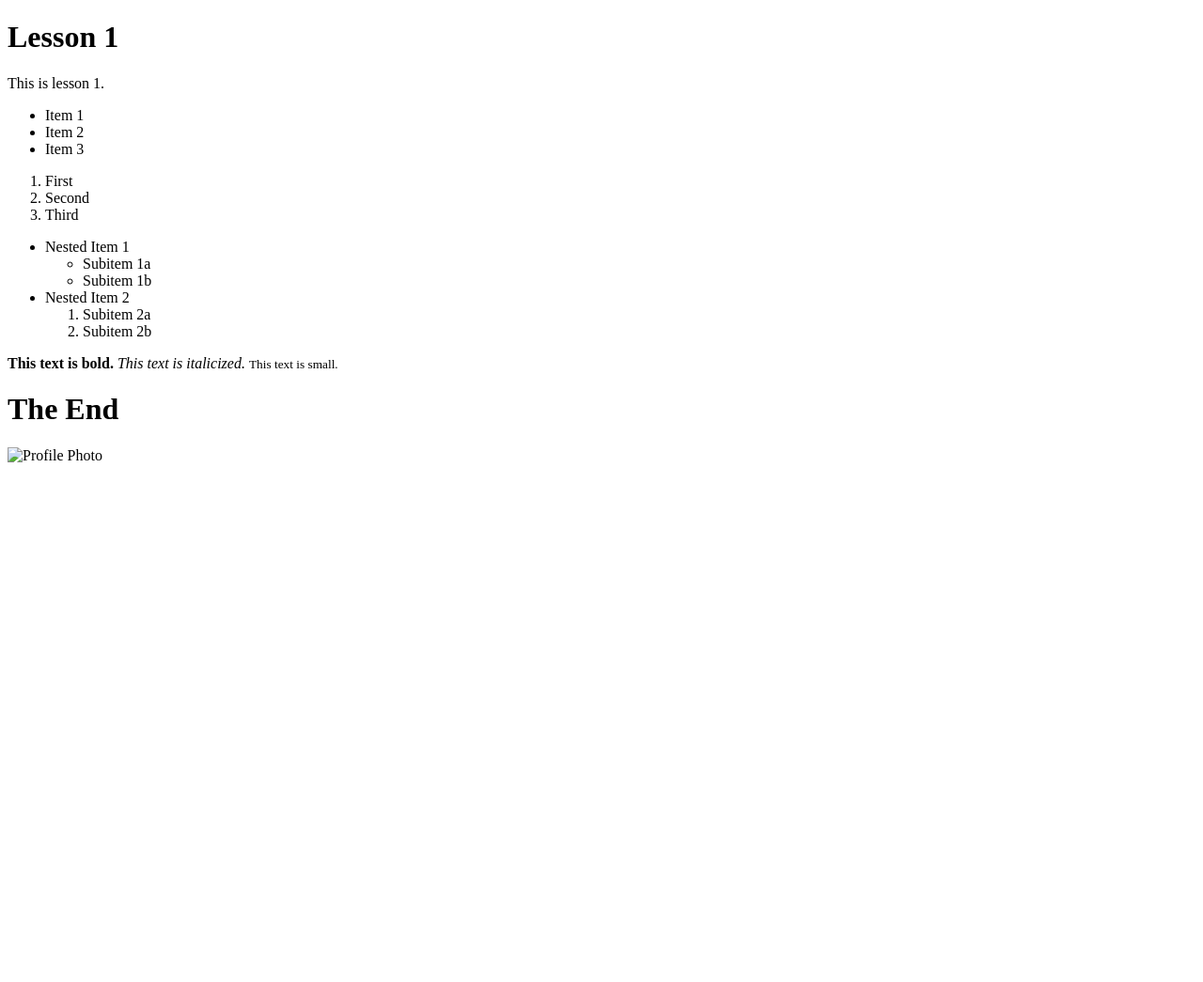
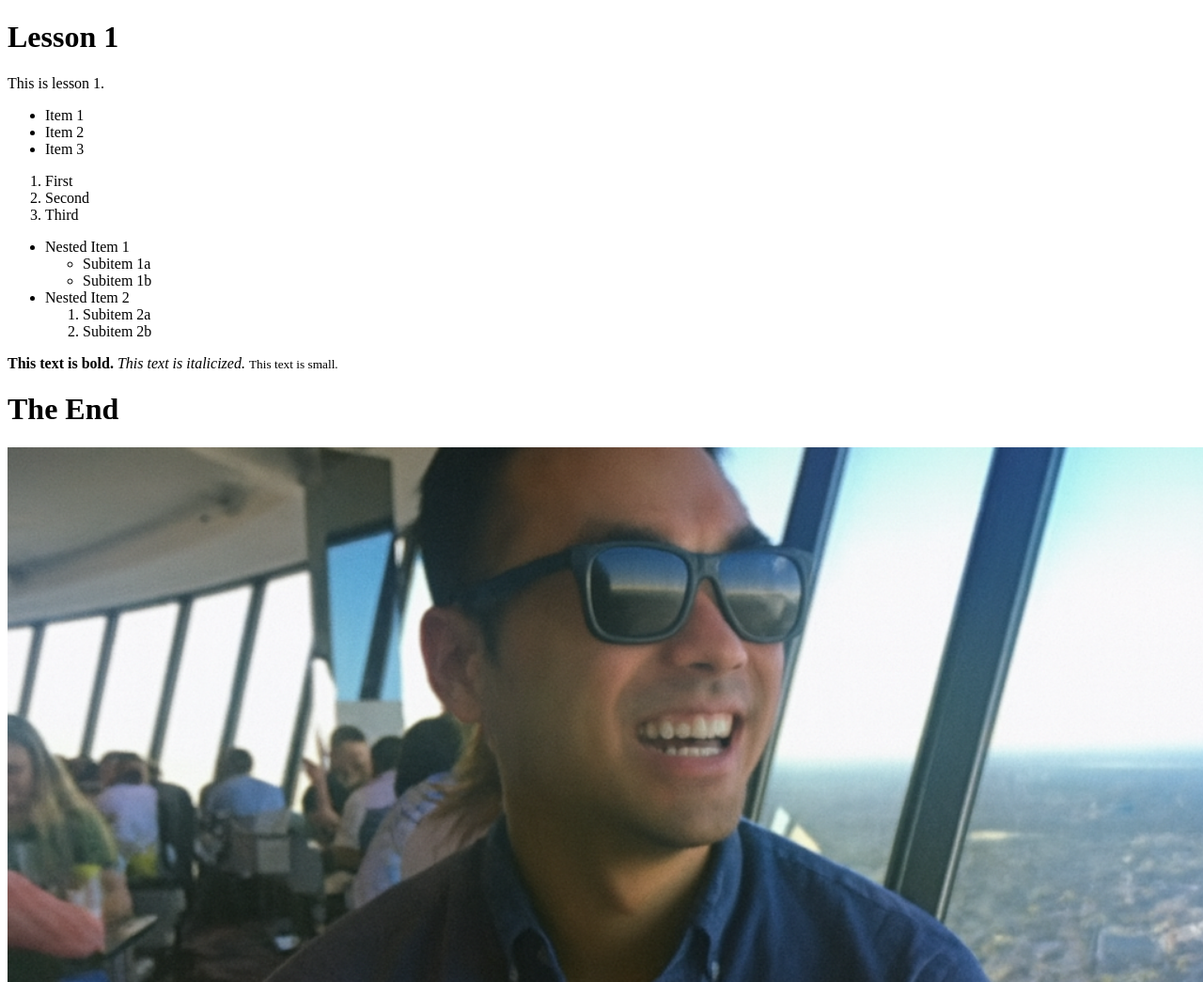
Before and after one commit to jerrf010/jerrf010.github.io, a plain HTML site: page lesson1.html in a window 1280 px wide. Shown: the top 1045 px of the page at 94% size. Before the commit the page ends 800 px from the top, so only its background shows below. Drawn offline with Linux system fonts and the light colour scheme.

Commit message:
Fix image source URL in lesson1.html for correct display

```diff
--- a/lesson1.html
+++ b/lesson1.html
@@ -48,6 +48,6 @@
         <h1>
             The End
         </h1>
-        <img src= style="width:100vw; height:100vh; object-fit:cover; display:block; margin:0; padding:0; border:none;" alt="Profile Photo"/>
+        <img src= "https://github.com/jerrf010/jerrf010.github.io/blob/main/park_with_shades.png" style="width:100vw; height:100vh; object-fit:cover; display:block; margin:0; padding:0; border:none;" alt="Profile Photo"/>
     </body>
 </html>
```
